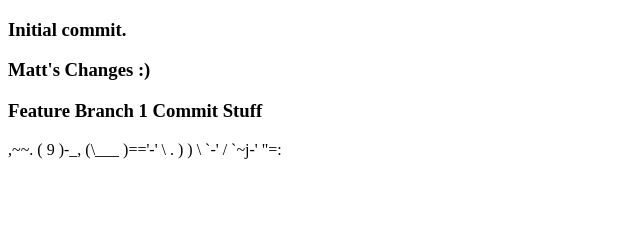
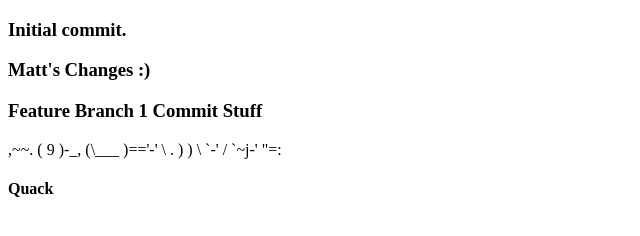
Before and after one commit to BurlingtonCodeAcademy/git-lesson, a plain HTML site: page index.html in a window 1280 px wide. Shown: the full height of the page, 0-640 px from the left. Drawn offline with Linux system fonts and the light colour scheme.

Commit message:
Quack sucker

```diff
--- a/index.html
+++ b/index.html
@@ -18,5 +18,6 @@
      \ `-' /
       `~j-'
         "=:</span>
+        <h4>Quack</h4>
 </body>
 </html>
```
